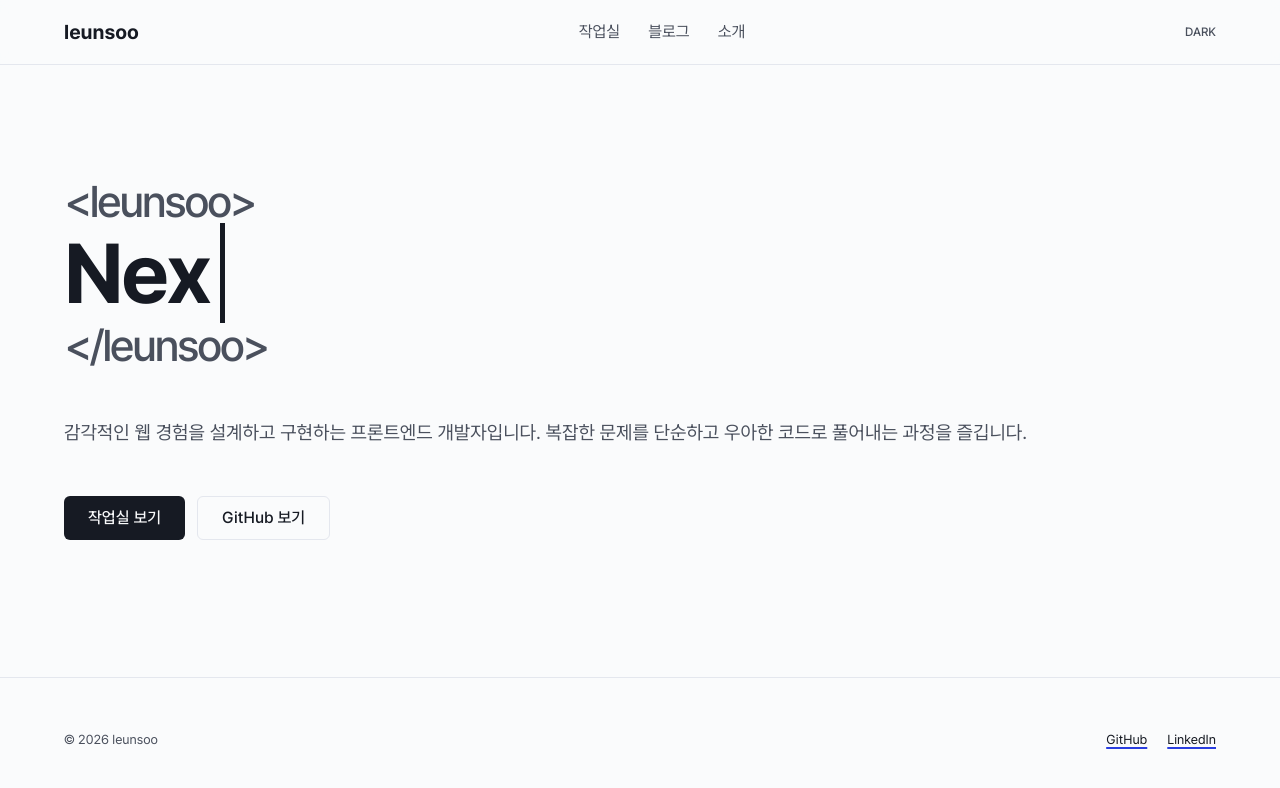
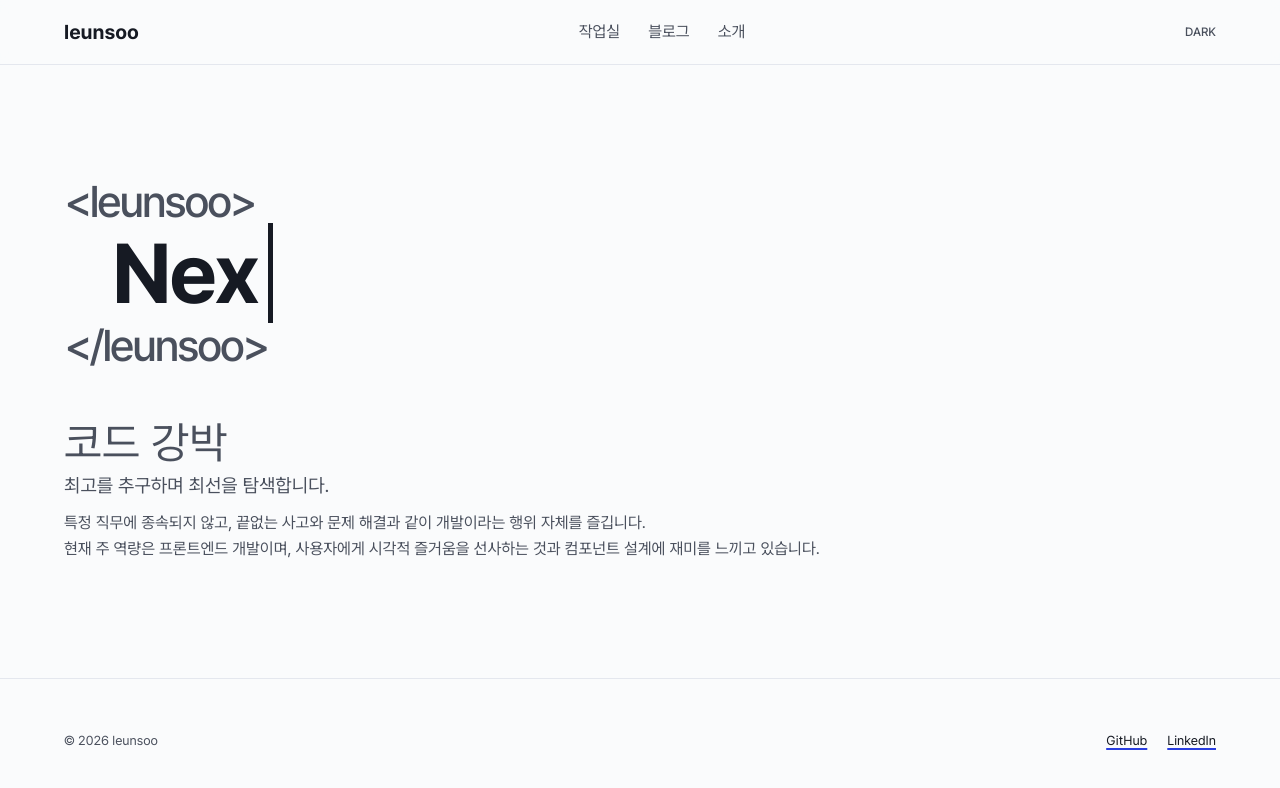
Before and after one commit to leunsoo/me, a Next.js app: page / in a window 1280 px wide. Shown: the top 788 px of the page. Built offline with nearby package versions, Linux system fonts and the light colour scheme.

Commit message:
feat: HomePage 내용 작성

```diff
--- a/src/features/home/Hero.tsx
+++ b/src/features/home/Hero.tsx
@@ -1,5 +1,4 @@
 import Container from "@/components/ui/Container";
-import Button from "@/components/ui/Button";
 import Typewriter from "./Typewriter";
 
 /**
@@ -12,35 +11,39 @@ export default function Hero() {
     <section className="py-section">
       <Container>
         <h1 className="font-display text-display tracking-[-0.03em] text-fg">
-          <span aria-hidden className="block text-title font-medium text-fg-soft">
+          <span
+            aria-hidden
+            className="block text-title font-medium text-fg-soft"
+          >
             &lt;leunsoo&gt;
           </span>
-          <span aria-hidden className="my-1 block font-bold">
+          {/* 태그 안 콘텐츠 */}
+          <span aria-hidden className="my-1 block pl-8 font-bold sm:pl-12">
             <Typewriter />
           </span>
-          <span aria-hidden className="block text-title font-medium text-fg-soft">
+          <span
+            aria-hidden
+            className="block text-title font-medium text-fg-soft"
+          >
             &lt;/leunsoo&gt;
           </span>
-          <span className="sr-only">leunsoo — 프론트엔드 개발자</span>
+          {/* 스크린 리더용 실제 제목 — 위 span 들은 aria-hidden */}
+          <span className="sr-only">이은수 — 프론트엔드 개발자</span>
         </h1>
 
-        <p className="mt-block text-lede text-fg-soft">
-          감각적인 웹 경험을 설계하고 구현하는 프론트엔드 개발자입니다. 복잡한
-          문제를 단순하고 우아한 코드로 풀어내는 과정을 즐깁니다.
-        </p>
-
-        <div className="mt-block flex flex-col gap-3 sm:flex-row">
-          <Button href="/workshop" variant="primary">
-            작업실 보기
-          </Button>
-          <Button
-            href="https://github.com"
-            variant="secondary"
-            target="_blank"
-            rel="noopener noreferrer"
-          >
-            GitHub 보기
-          </Button>
+        <div className="mt-block text-pretty break-keep text-fg-soft flex flex-col gap-1">
+          <p className="text-title">코드 강박</p>
+          <p className="text-lede">최고를 추구하며 최선을 탐색합니다.</p>
+          <div className="text-body py-1">
+            <p>
+              특정 직무에 종속되지 않고, 끝없는 사고와 문제 해결과 같이
+              개발이라는 행위 자체를 즐깁니다.
+            </p>
+            <p>
+              현재 주 역량은 프론트엔드 개발이며, 사용자에게 시각적 즐거움을
+              선사하는 것과 컴포넌트 설계에 재미를 느끼고 있습니다.
+            </p>
+          </div>
         </div>
       </Container>
     </section>
```
Also changed, not shown: src/styles/globals.css (+4 -4 lines).
